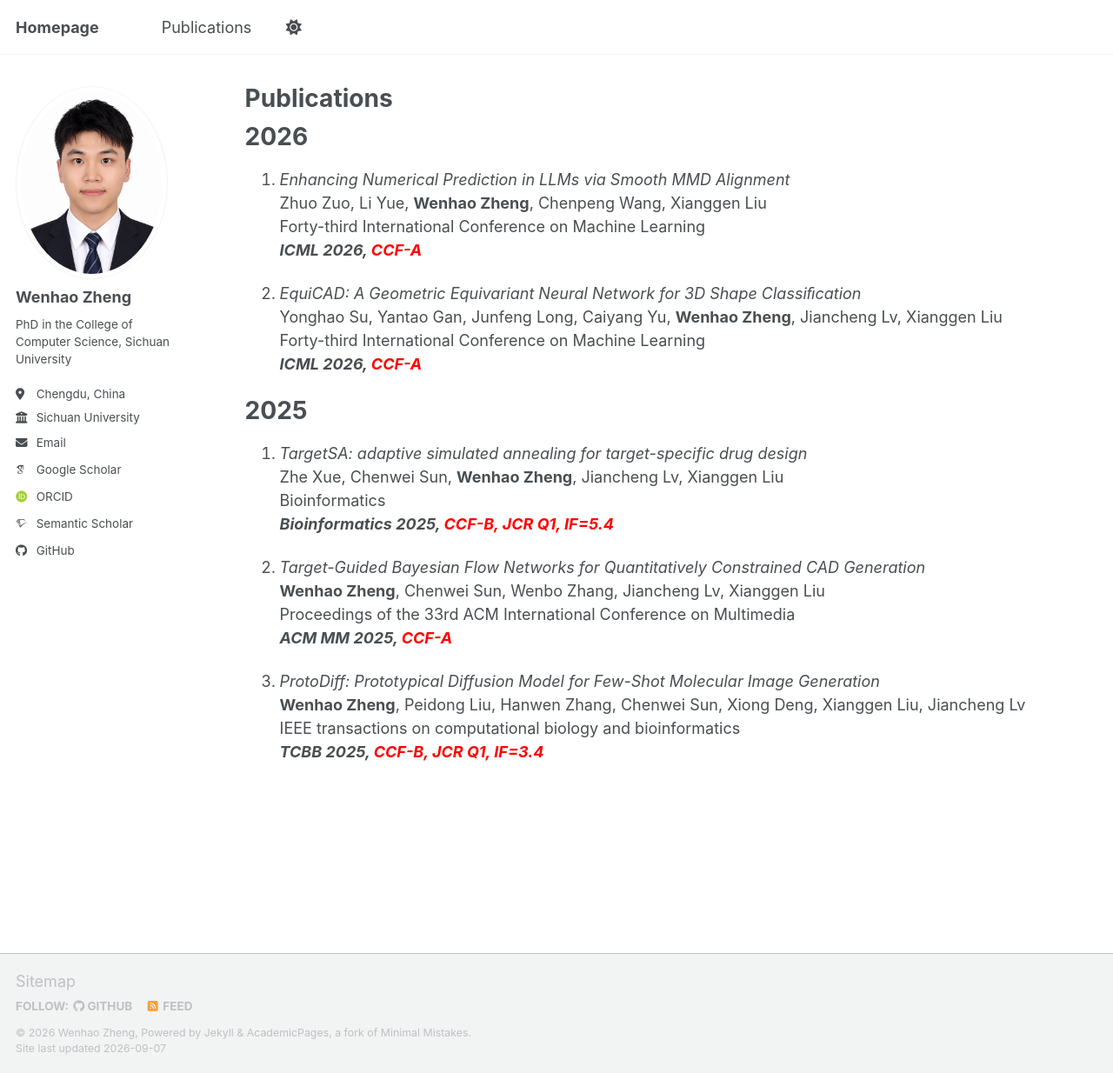
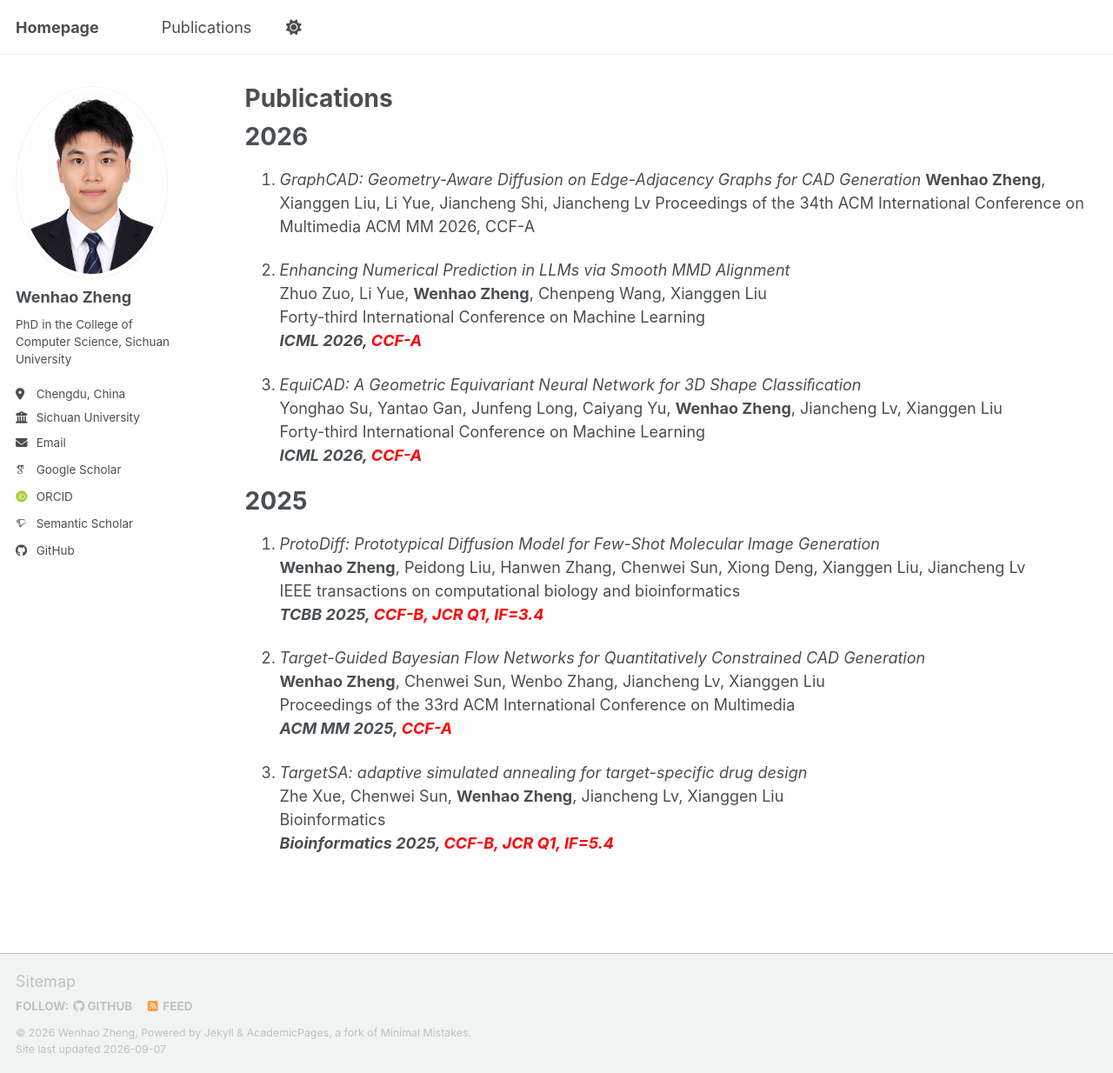
Before and after one commit to scu-zwh/scu-zwh.github.io, a Jekyll site: the page built from _pages/publications.md, in a window 1280 px wide and 1234 px high. Shown: the whole window at 87% size. Built offline with Jekyll 4.4.1, drawn with Linux system fonts in a browser that asks for light colours; some web fonts are replaced; a script bundle is joined from its source files by our own code; library files that are not in the unit come from our copies.

Commit message:
Update publications for 2025 and 2026

```diff
--- a/_pages/publications.md
+++ b/_pages/publications.md
@@ -7,6 +7,11 @@ author_profile: true
 
 2026
 ====
+1. *GraphCAD: Geometry-Aware Diffusion on Edge-Adjacency Graphs for CAD Generation*
+**Wenhao Zheng**, Xianggen Liu, Li Yue, Jiancheng Shi, Jiancheng Lv
+Proceedings of the 34th ACM International Conference on Multimedia
+ACM MM 2026, CCF-A
+
 1.  *Enhancing Numerical Prediction in LLMs via Smooth MMD Alignment* <br>
 Zhuo Zuo, Li Yue, **Wenhao Zheng**, Chenpeng Wang, Xianggen Liu <br>
 Forty-third International Conference on Machine Learning <br>
@@ -19,17 +24,17 @@ Forty-third International Conference on Machine Learning <br>
 
 2025
 ====
-1.  *TargetSA: adaptive simulated annealing for target-specific drug design* <br>
-Zhe Xue, Chenwei Sun, **Wenhao Zheng**, Jiancheng Lv, Xianggen Liu <br>
-Bioinformatics <br>
-***Bioinformatics 2025, <span style="color:red">CCF-B, JCR Q1, IF=5.4</span>***
+1.  *ProtoDiff: Prototypical Diffusion Model for Few-Shot Molecular Image Generation* <br>
+**Wenhao Zheng**, Peidong Liu, Hanwen Zhang, Chenwei Sun, Xiong Deng, Xianggen Liu, Jiancheng Lv <br>
+IEEE transactions on computational biology and bioinformatics <br>
+***TCBB 2025, <span style="color:red">CCF-B, JCR Q1, IF=3.4</span>***
 
 1.  *Target-Guided Bayesian Flow Networks for Quantitatively Constrained CAD Generation* <br>
 **Wenhao Zheng**, Chenwei Sun, Wenbo Zhang, Jiancheng Lv, Xianggen Liu <br>
 Proceedings of the 33rd ACM International Conference on Multimedia <br>
 ***ACM MM 2025, <span style="color:red">CCF-A</span>***
 
-1.  *ProtoDiff: Prototypical Diffusion Model for Few-Shot Molecular Image Generation* <br>
-**Wenhao Zheng**, Peidong Liu, Hanwen Zhang, Chenwei Sun, Xiong Deng, Xianggen Liu, Jiancheng Lv <br>
-IEEE transactions on computational biology and bioinformatics <br>
-***TCBB 2025, <span style="color:red">CCF-B, JCR Q1, IF=3.4</span>***
+1.  *TargetSA: adaptive simulated annealing for target-specific drug design* <br>
+Zhe Xue, Chenwei Sun, **Wenhao Zheng**, Jiancheng Lv, Xianggen Liu <br>
+Bioinformatics <br>
+***Bioinformatics 2025, <span style="color:red">CCF-B, JCR Q1, IF=5.4</span>***
```
